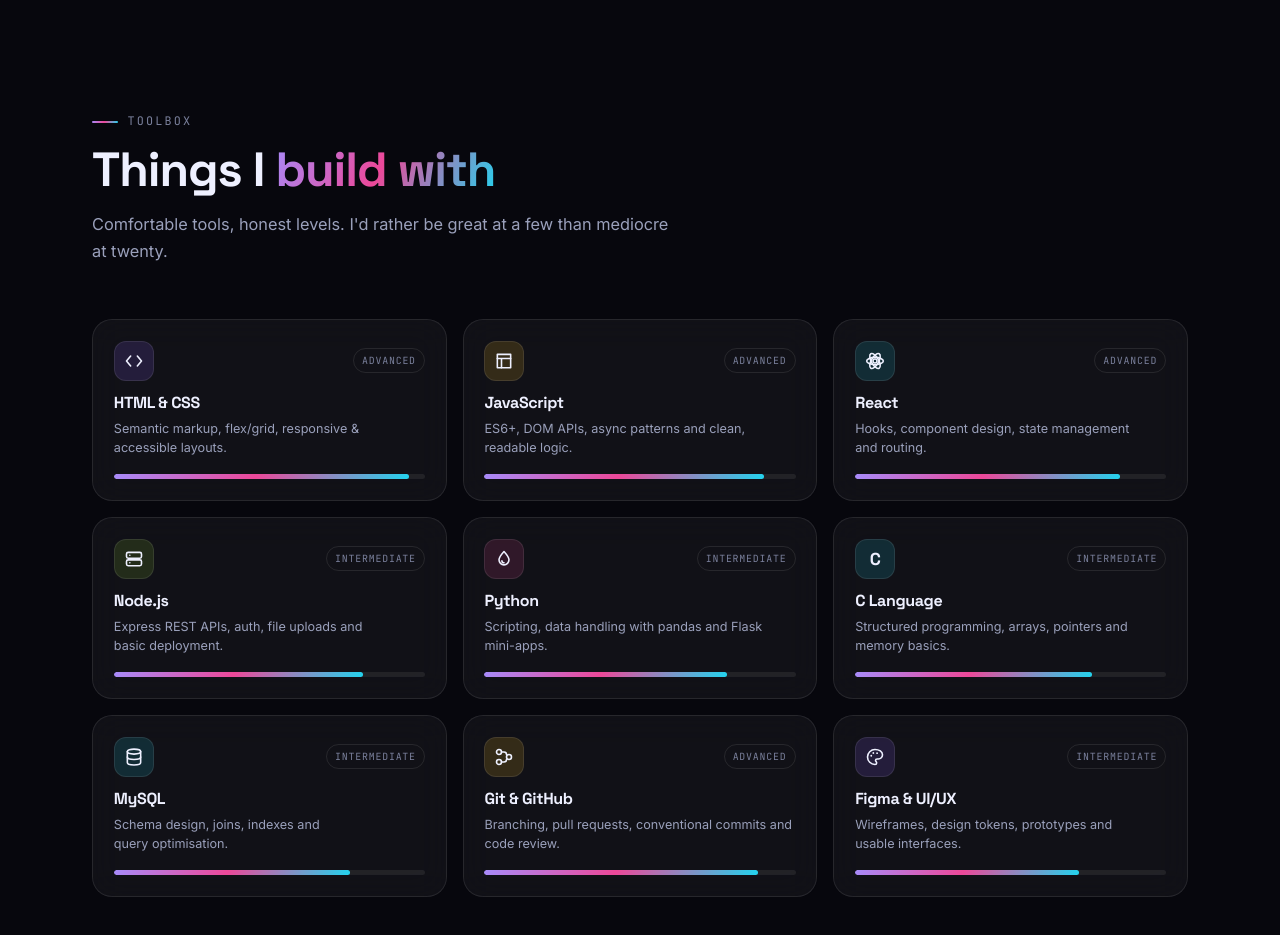
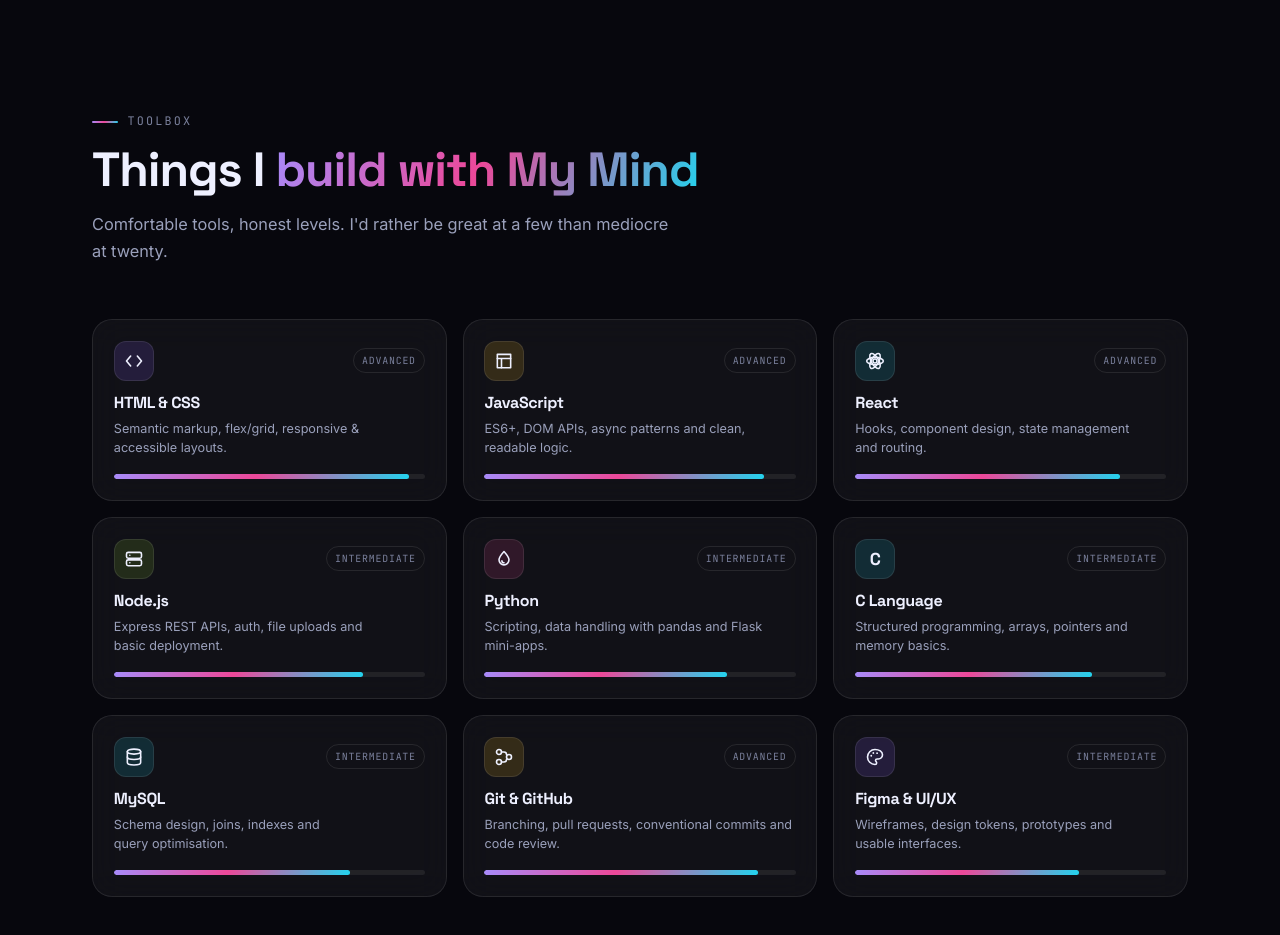
Before and after one commit to laljungmgr101-oss/portfolio-demo, a plain HTML site: page index.html in a window 1280 px wide. Shown: the part 1720-2655 px from the top of the page. Drawn offline with Linux system fonts and the light colour scheme.

Commit message:
added my mind text

```diff
--- a/index.html
+++ b/index.html
@@ -280,7 +280,7 @@
       <div class="wrap">
         <div class="sec-head reveal">
           <p class="eyebrow"><span></span>Toolbox</p>
-          <h2>Things I <span class="grad">build with</span></h2>
+          <h2>Things I <span class="grad">build with My Mind</span></h2>
           <p class="lead">Comfortable tools, honest levels. I'd rather be great at a few than mediocre at twenty.</p>
         </div>
 
```
